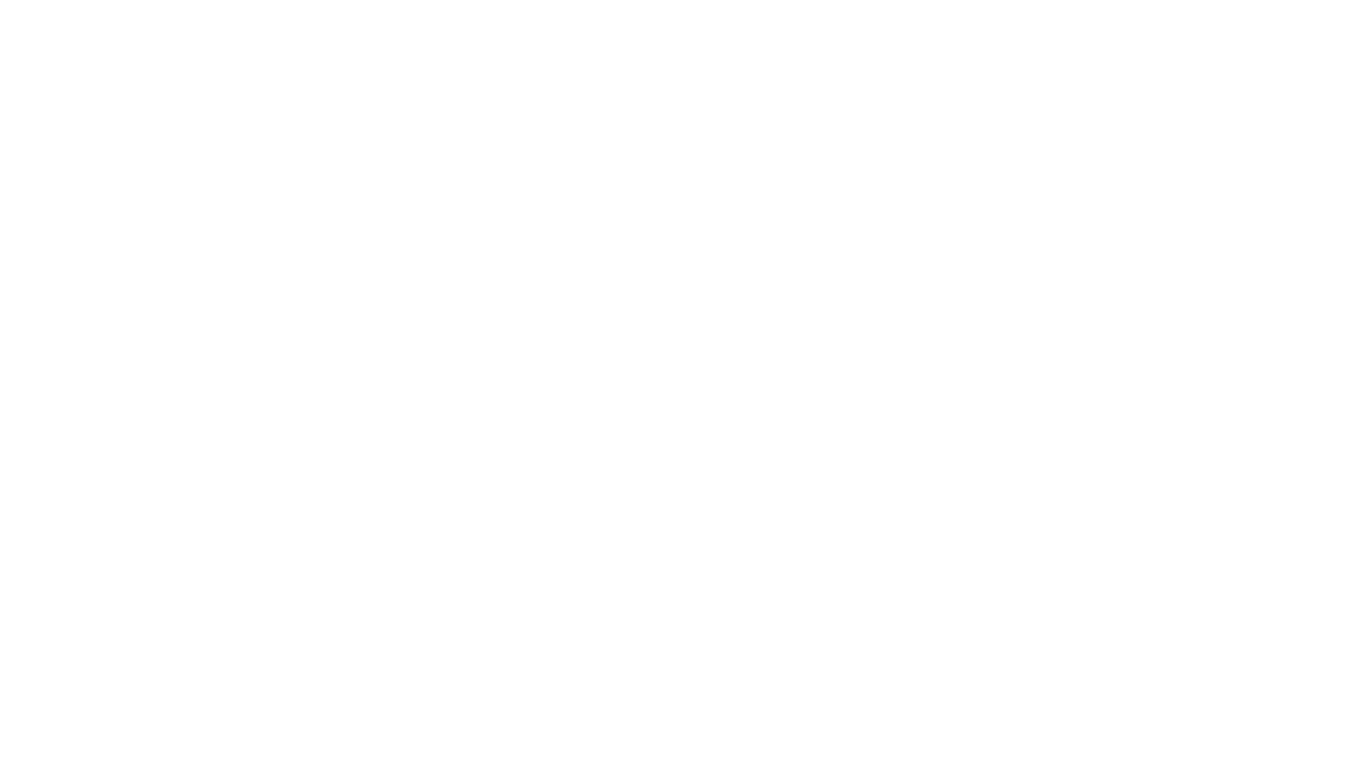
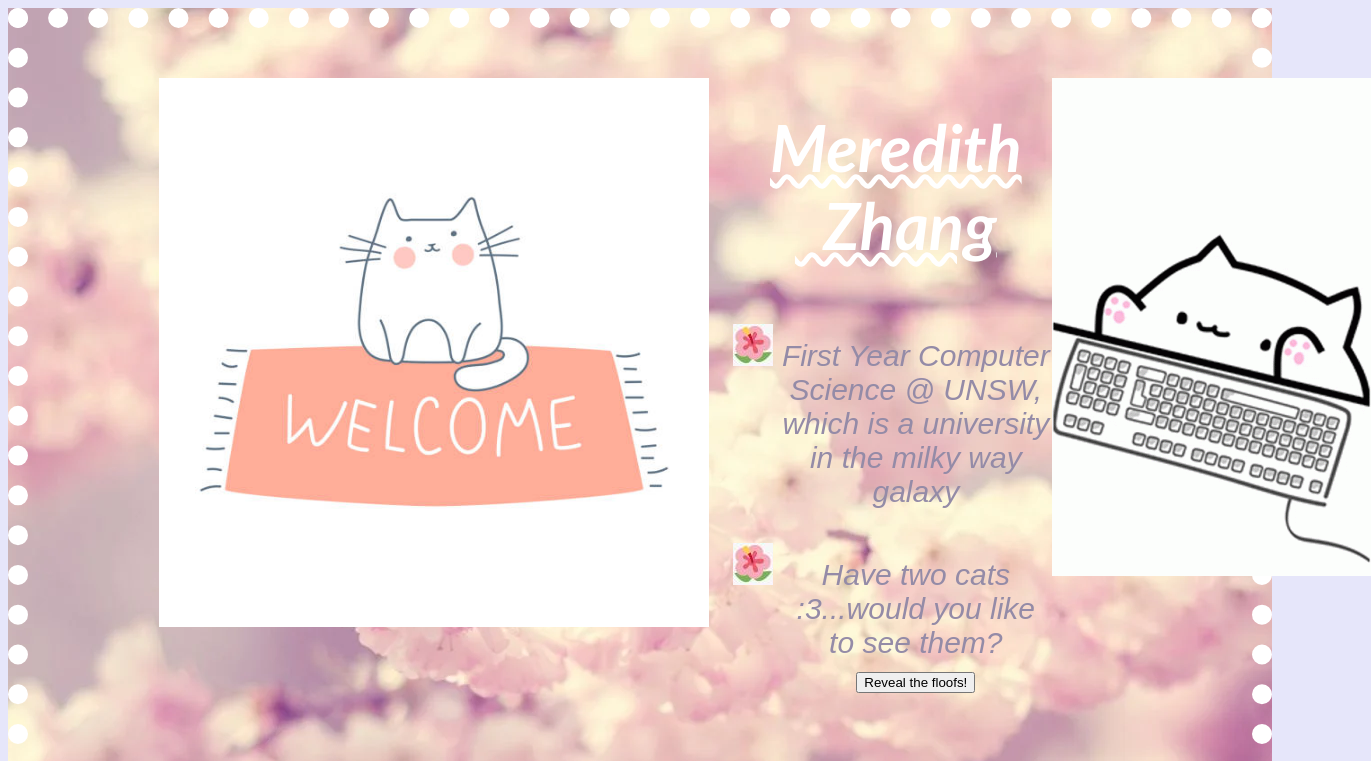
Before and after one commit to mere-z/trainees-profile, a plain HTML site: page index.html in a window 1280 px wide. Shown: the top 761 px of the page, 1371 px wide, since content can reach past the window. Drawn offline with Linux system fonts and the light colour scheme.

Commit message:
progress! first section doneish

```diff
--- a/index.html
+++ b/index.html
@@ -1,13 +1,43 @@
 <!DOCTYPE html>
 <html lang="en">
+
 <head>
     <meta charset="UTF-8">
     <meta http-equiv="X-UA-Compatible" content="IE=edge">
     <meta name="viewport" content="width=device-width, initial-scale=1.0">
-    <link href="styles.css" rel=""stylesheet">
-    <title>Document</title>
+    <link href="styles.css" rel="stylesheet">
+    <title>Hi! :)</title>
 </head>
+
 <body>
+    <div class="header">
+        <div class="welcome">
+            <img src="welcat.jpg">
+        </div>
+        <div class="welcome">
+            <div class="welcometext">
+                <em><bold>Meredith &nbsp;&nbsp;Zhang</bold></em>
+            </div>
+            <ul id="welcomelist">
+                <li>First Year Computer Science @ UNSW, which is a university in the milky way galaxy<br></li>
+                <br>
+                <li>Have two cats :3...would you like to see them?</li>
+                <button>Reveal the floofs!</button>
+            </ul>
+        </div>
+        <div class="welcome">
+            <img src="bongo_cat.gif">
+        </div>
+    </div>
+    <div class="storytime">
+        <div id="storyItem">
+            <img id="butterfly" src="questioned_butterfly.jpg">
+        </div>
+        <div id="storyItem">
+            Here's my full discord icon (doodled in paint ms)
+        </div>
+    </div>
 
 </body>
+
 </html>
--- /dev/null
+++ b/styles.css
@@ -0,0 +1,50 @@
+.header {
+    background-color: rgb(75, 77, 117);
+    display: flex;
+    border: dotted 20px white;
+    padding-bottom: 40px;
+    padding-right: 100px;
+    padding-left: 100px;
+    background: url(cherry_blossoms.jpg) no-repeat center center fixed;
+}
+
+.welcome {
+    flex: 1;
+    text-align: center;
+    padding-top: 50px;
+}
+
+.welcometext {
+    font-size: 65px;
+    color: white;
+    padding: 30px;
+    font-family: 'Gill Sans', 'Gill Sans MT', Calibri, 'Trebuchet MS', sans-serif;
+    font-weight: bold;
+    text-decoration: underline wavy white 5px;
+}
+
+#welcomelist {
+    border: 20px wavy lavender;
+    color: rgb(148, 139, 167);
+    font-style: oblique;
+    font-size: 30px;
+    list-style-image: url('cherry_list.jpg');
+    font-family: 'Arial Narrow Bold', sans-serif;
+}
+
+.welcome,
+img {
+    max-height: 85%;
+}
+
+body {
+    background-color: lavender;
+}
+
+
+/* Intro section*/
+
+#butterfly {
+    max-width: 70%;
+    height: auto;
+}
```
Also changed, not shown: bongo_cat.gif (added), cherry_blossoms.jpg (added), cherry_list.jpg (added), projects_with_friends.gif (added), questioned_butterfly.jpg (added), welcat.jpg (added).
